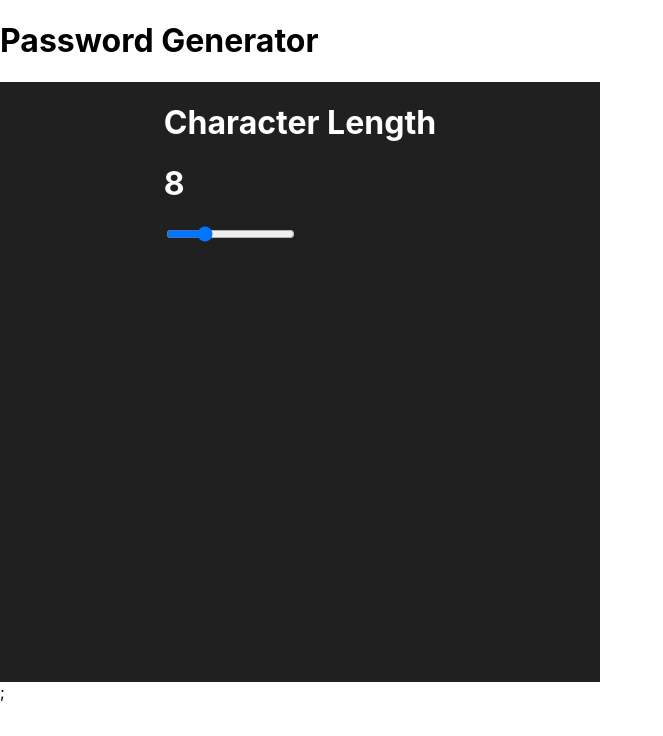
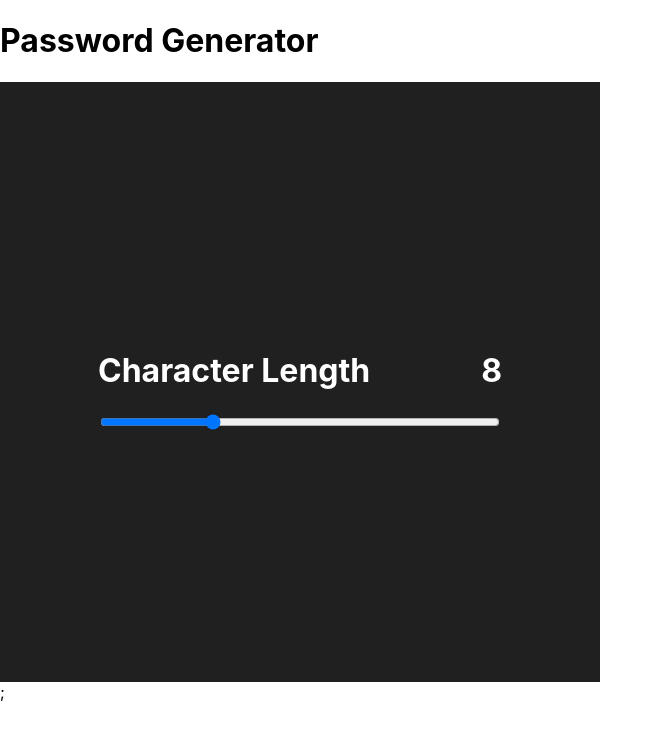
Before and after one commit to Zakariyya98/PasswordGenerator, a React (Create React App) app: page / in a window 1280 px wide. Shown: the top 736 px of the page, without its empty margins (0-663 px from the left). Built offline with nearby package versions, Linux system fonts and the light colour scheme.

Commit message:
CharacterLength.scss: add: styling

```diff
--- a/src/components/CharacterLength/CharacterLength.scss
+++ b/src/components/CharacterLength/CharacterLength.scss
@@ -0,0 +1,17 @@
+.char-length {
+  &__container {
+    margin-left: 20px;
+    margin-right: 20px;
+    display: flex;
+    justify-content: center;
+    flex-direction: column;
+  }
+  &__range {
+    width: 400px;
+    &-value {
+      display: flex;
+      align-items: center;
+      justify-content: space-between;
+    }
+  }
+}
```
